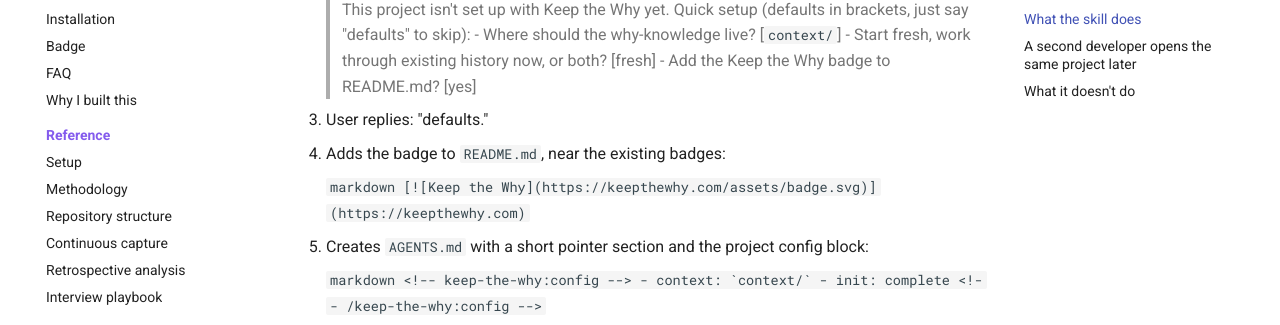
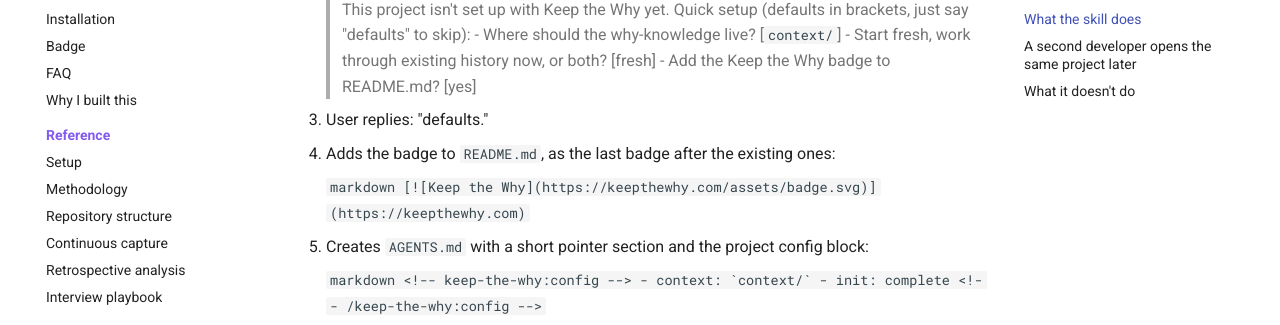
Before and after one commit to oliver-zehentleitner/keep-the-why, an MkDocs documentation site: the page built from docs/examples/first-time-setup.md, in a window 1280 px wide and 900 px high, scrolled down 420 px. Shown: the part 116-441 px from the top of the window. Built offline with MkDocs 1.6.1 and Material for MkDocs 9.7.7, drawn with Linux system fonts in a browser that asks for light colours; comment, search, counter and statistics services are not loaded.

Commit message:
Specify the badge goes last in the badge row, not just 'near the top'

````diff
--- a/skills/keep-the-why/examples/first-time-setup.md
+++ b/skills/keep-the-why/examples/first-time-setup.md
@@ -17,7 +17,7 @@ The skill has just been installed in a project. There's no `AGENTS.md`, no `cont
     > - Add the Keep the Why badge to README.md? [yes]
 
 3. User replies: "defaults."
-4. Adds the badge to `README.md`, near the existing badges:
+4. Adds the badge to `README.md`, as the last badge after the existing ones:
 
     ```markdown
     [![Keep the Why](https://keepthewhy.com/assets/badge.svg)](https://keepthewhy.com)
--- a/skills/keep-the-why/references/setup.md
+++ b/skills/keep-the-why/references/setup.md
@@ -41,7 +41,7 @@ Where the why-knowledge lives and whether the project has been set up at all are
 2. Ask, in one pass:
    - Where should the why-knowledge live? Default `context/`; anything else is fine.
    - How do you want to start: capture from now on only, work through existing history now (retrospective recovery), sit down for an interview now, or some combination?
-   - Add the Keep the Why badge to this project's `README.md`? If yes, insert `[![Keep the Why](https://keepthewhy.com/assets/badge.svg)](https://keepthewhy.com)` near the top, alongside any other badges — same snippet for every project, see `keepthewhy.com/badge/`.
+   - Add the Keep the Why badge to this project's `README.md`? If yes, insert `[![Keep the Why](https://keepthewhy.com/assets/badge.svg)](https://keepthewhy.com)` as the *last* badge in the existing badge row — same snippet for every project, see `keepthewhy.com/badge/`. If there's no existing badge row yet, it's the only one, at the top.
 3. Run whichever starting mode was chosen.
 4. If declined entirely, write `init: declined` and stop — no further project-level questions, ever, unless asked again. (The personal wizard below is independent and can still run.)
 
````
Also changed, not shown: docs/badge.md (+1 -1 lines).
